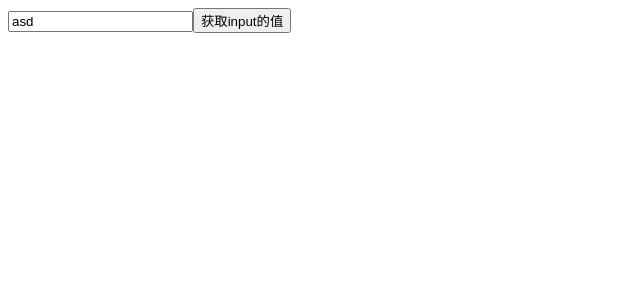
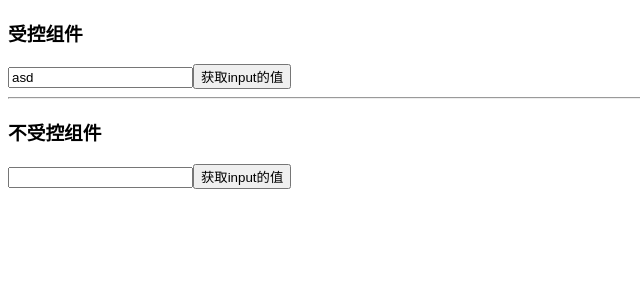
Before and after one commit to hufanglei/react-learn-note, a React (Create React App) app: page / in a window 1280 px wide. Shown: the top 300 px of the page, without its empty margins (0-640 px from the left). Built offline with nearby package versions, Linux system fonts and the light colour scheme.

Commit message:
不受控组件

```diff
--- a/src/App6.jsx
+++ b/src/App6.jsx
@@ -1,7 +1,8 @@
-import React, {useState} from 'react';
+import React, {useState,useRef} from 'react';
 
 const App6 = () => {
     const [value,setValue] = useState("asd")
+    const element = useRef(null)
 
     // const inputChange = (e) => {
     //     console.log(e.target.value)
@@ -14,9 +15,14 @@ const App6 = () => {
 
     return (
         <div>
+            <h3>受控组件</h3>
             <input type="text" value={value} onChange={inputChange}/>
             {/*<button onClick={clickFn}>获取input的值</button>*/}
             <button onClick={() => console.log(value)}>获取input的值</button>
+             <hr/>
+            <h3>不受控组件</h3>
+            <input type="text" ref={element}/>
+            <button onClick={()=>console.log(element.current.value)}>获取input的值</button>
         </div>
     );
 };
@@ -27,4 +33,5 @@ export default App6;
  * 受控组件 和 不受控组件:
  * 受控组件和不受控组件只存在于表单元素
  * 所谓的受控组件就是表单元素的value需要通过state（或useState）来定义
+ * 不受控组件意味着表单元素的value无法通过state获取，只能使用ref或useRef获取
  */
```
